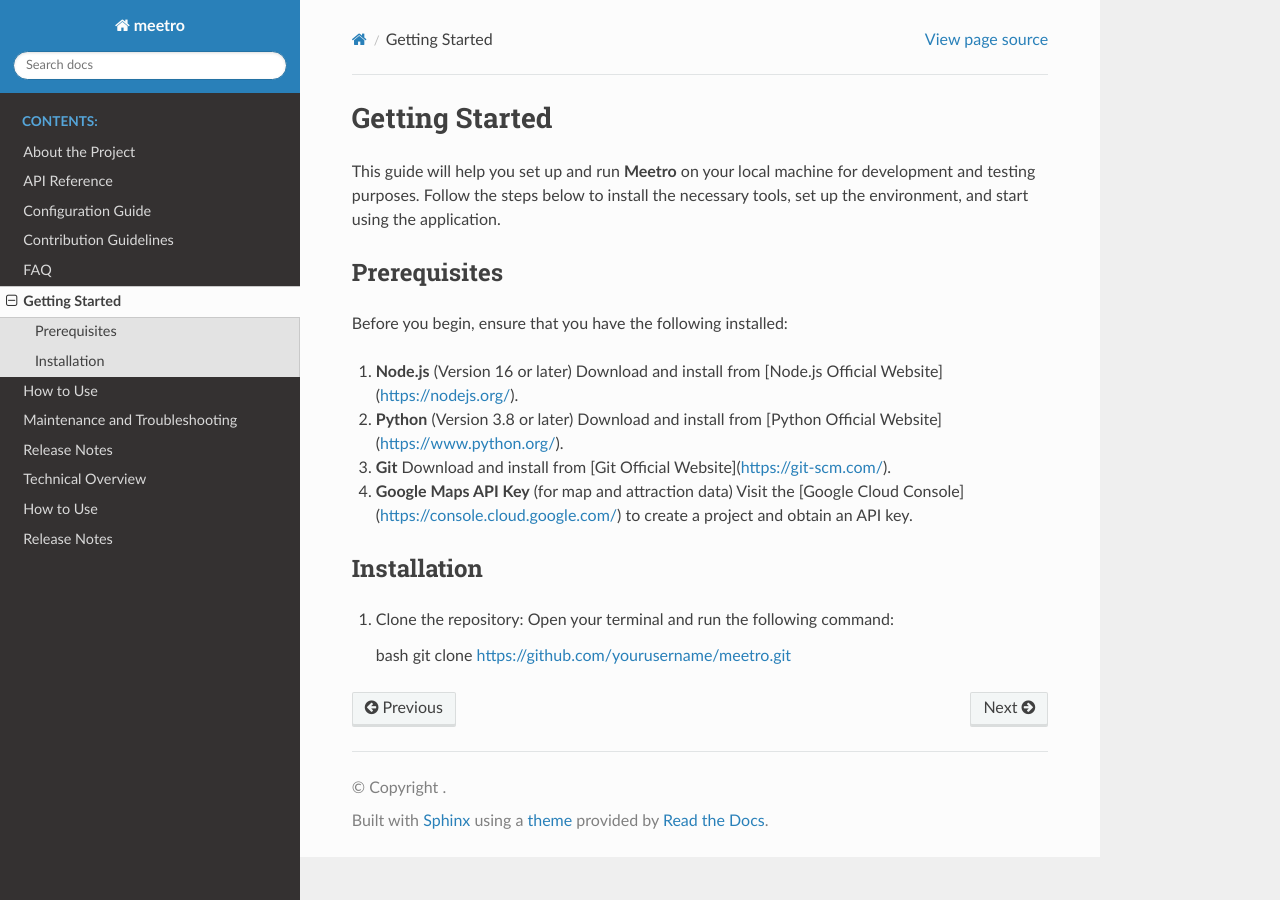
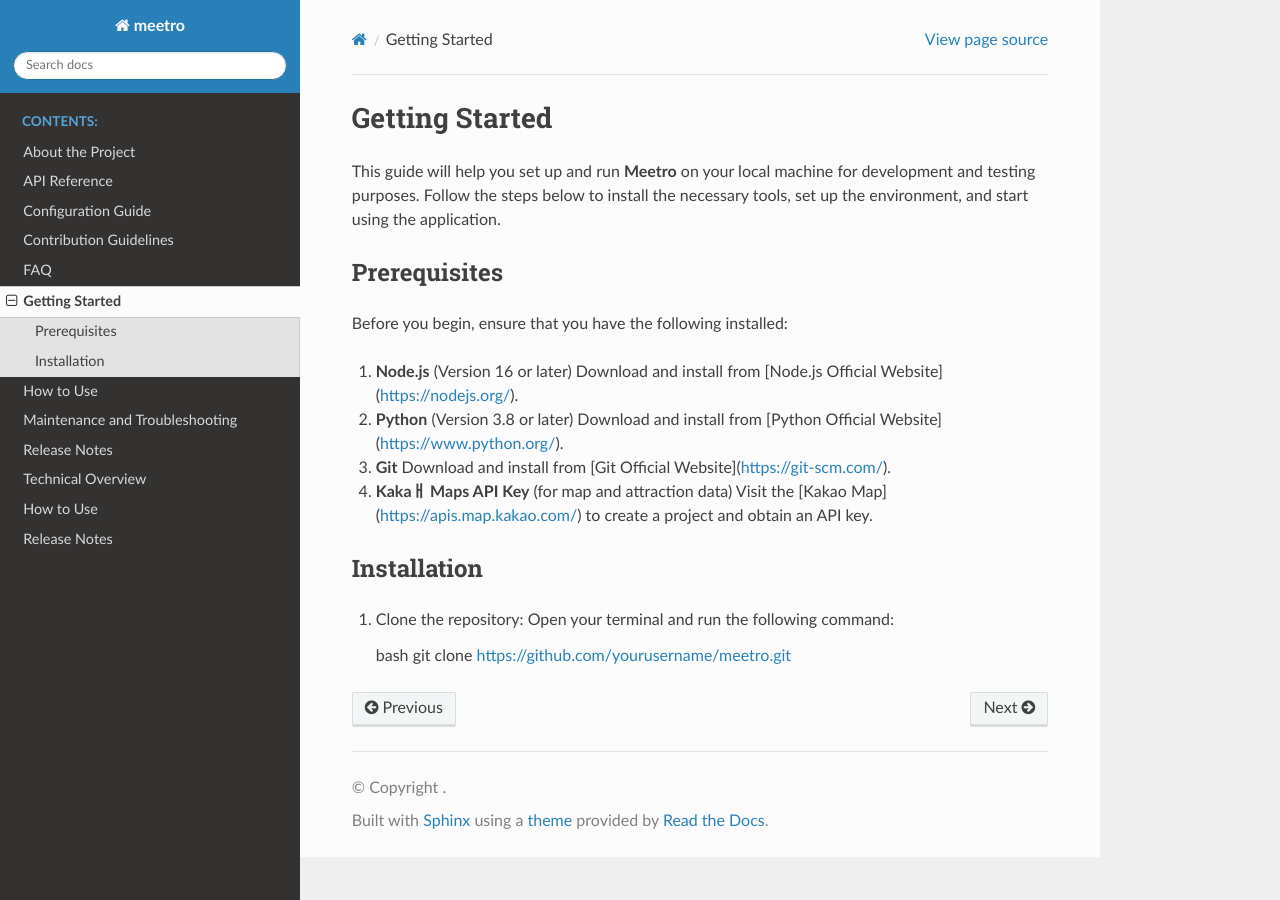
Before and after one commit to Jineeary/meetro, a Sphinx documentation site: the page built from docs/getting_started.rst, in a window 1280 px wide. Built offline with Sphinx 7.4.7 and the Read the Docs theme 3.1.0, drawn with Linux system fonts in a browser that asks for light colours; pages that are not in the unit, such as notebooks, are missing from menus.

Commit message:
Update getting_started.rst

```diff
--- a/docs/getting_started.rst
+++ b/docs/getting_started.rst
@@ -16,8 +16,8 @@
 3. **Git**
    Download and install from [Git Official Website](https://git-scm.com/).
 
-4. **Google Maps API Key** (for map and attraction data)
-   Visit the [Google Cloud Console](https://console.cloud.google.com/) to create a project and obtain an API key.
+4. **Kakaㅐ Maps API Key** (for map and attraction data)
+   Visit the [Kakao Map](https://apis.map.kakao.com/) to create a project and obtain an API key.
 
 Installation
 ------------
```
